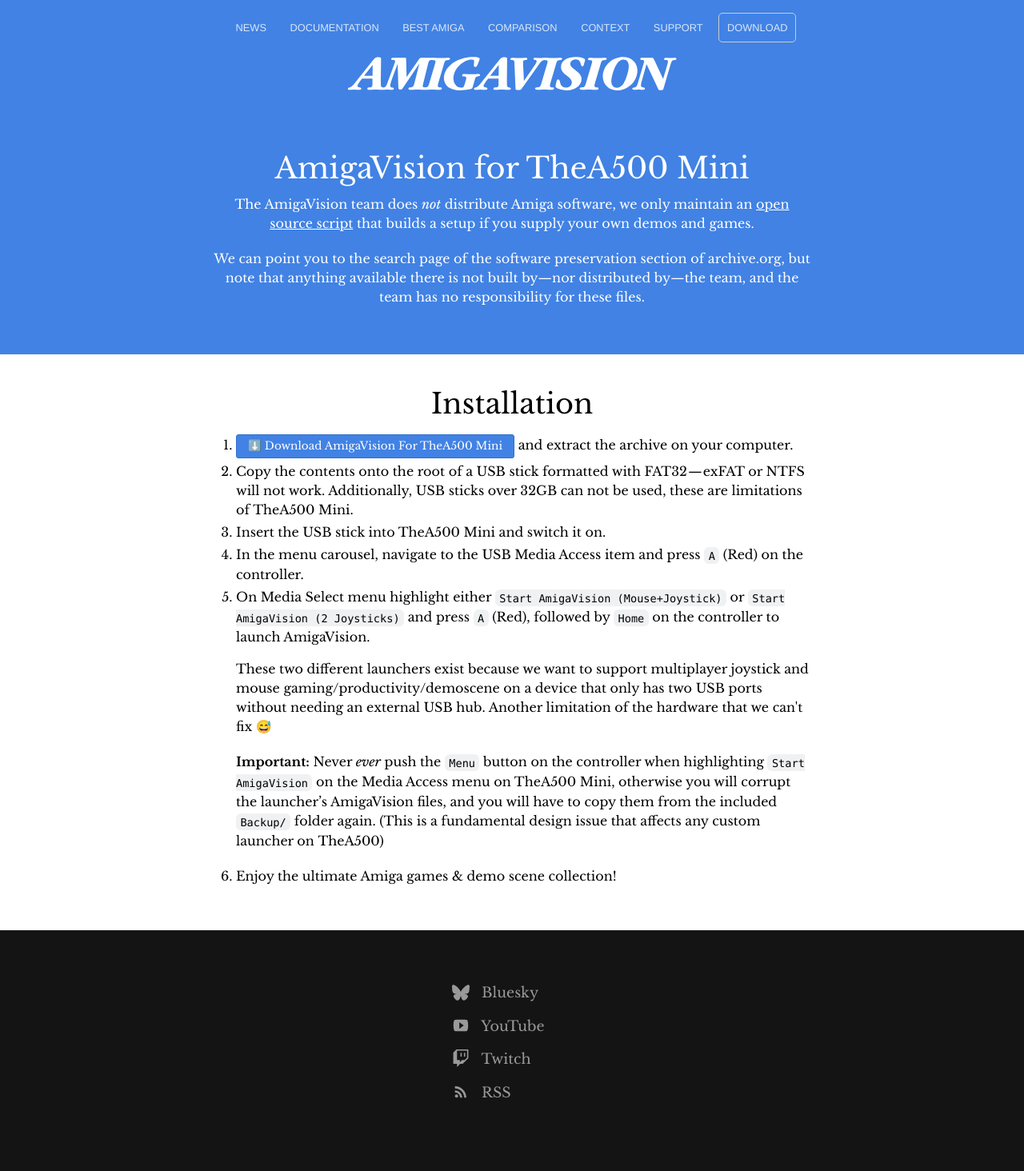
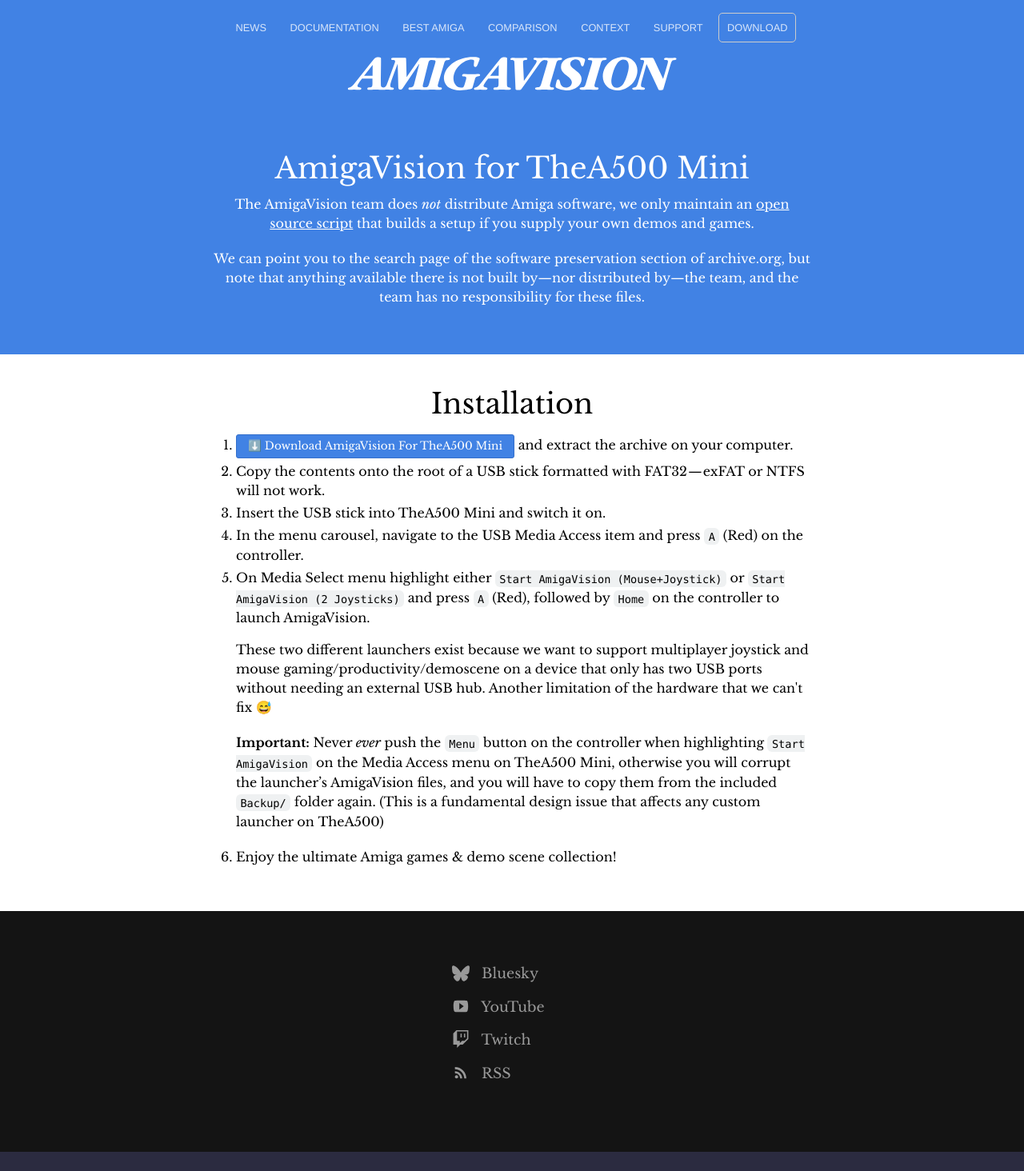
Before and after one commit to amigavision/amigavision.github.io, a Jekyll site: the page built from download/mini.html, in a window 1280 px wide. Shown: the whole page at 80% size. Built offline with Jekyll 4.4.1, drawn with Linux system fonts in a browser that asks for light colours; after the commit the page ends 1440 px from its top, so only the background shows below that.

Commit message:
Remove restrictions

```diff
--- a/download/mini.html
+++ b/download/mini.html
@@ -23,8 +23,7 @@
         <div class="button alt"><a target="_blank" href="https://archive.org/details/software?query=amigavision+mini">⬇️ Download AmigaVision For TheA500 Mini</a></div> and extract the archive on your computer.
       <li>
         Copy the contents onto the root of a USB stick formatted with
-        FAT32 — exFAT or NTFS will not work. Additionally, USB sticks over
-        32GB can not be used, these are limitations of TheA500 Mini.
+        FAT32 — exFAT or NTFS will not work.
       <li>
         Insert the USB stick into TheA500 Mini and switch it on.
       <li>
```
